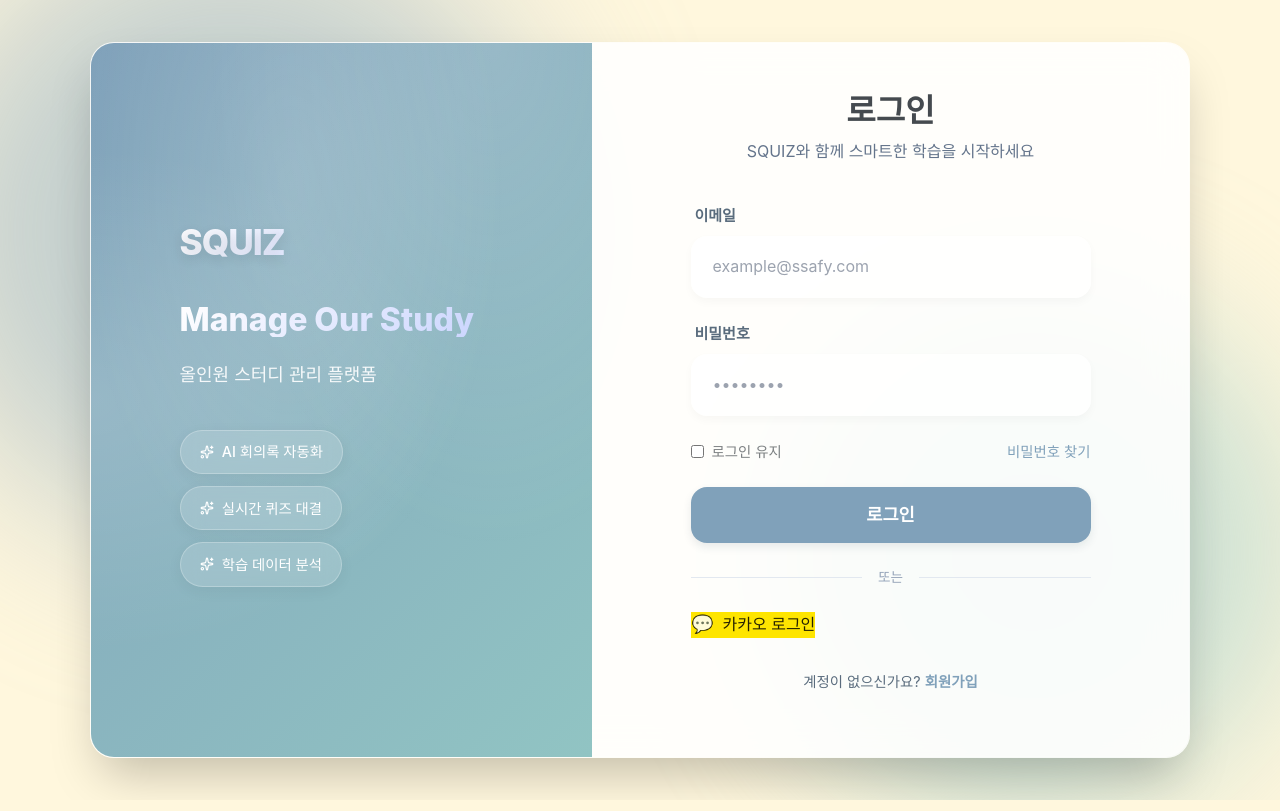
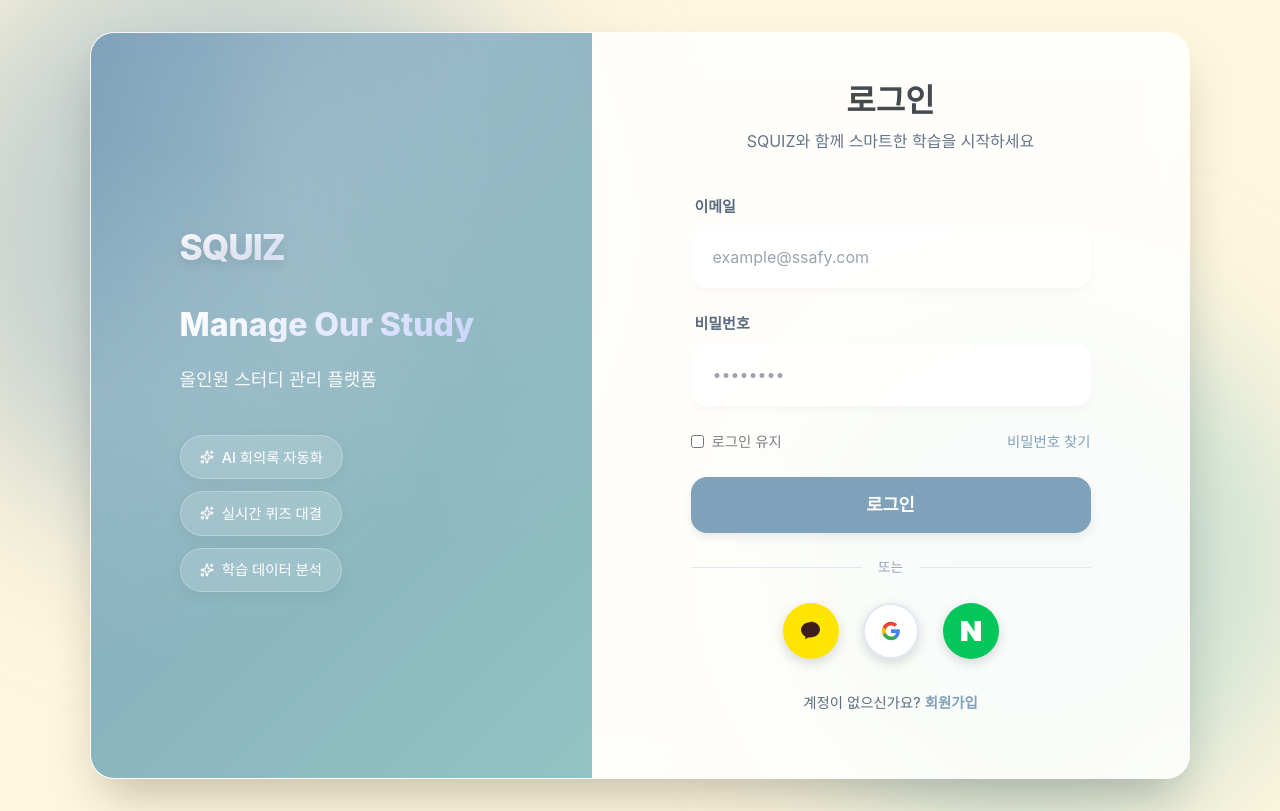
Before and after one commit to tkdgns11/SQUIZ, a React (Vite) app in the folder modustudy/frontend/: page /login in a window 1280 px wide. Built offline with nearby package versions, Linux system fonts and the light colour scheme.

Commit message:
[feat] auth : 소셜 로그인 UI를 동그란 아이콘 버튼으로 개선

```diff
--- a/modustudy/frontend/src/features/auth/AuthLayout.css
+++ b/modustudy/frontend/src/features/auth/AuthLayout.css
@@ -463,3 +463,66 @@
         border-radius: 0 0 var(--radius-login) var(--radius-login);
     }
 }
+
+/* 소셜 로그인 동그란 버튼 그룹 */
+.social-login-circle-group {
+    display: flex;
+    justify-content: center;
+    align-items: center;
+    gap: 1.5rem;
+    margin-top: 0.5rem;
+}
+
+/* 동그란 소셜 로그인 버튼 기본 스타일 */
+.social-circle-btn {
+    display: flex;
+    align-items: center;
+    justify-content: center;
+    width: 56px;
+    height: 56px;
+    border-radius: 50%;
+    border: none;
+    cursor: pointer;
+    transition: all 0.3s cubic-bezier(0.4, 0, 0.2, 1);
+    box-shadow: 0 4px 12px rgba(0, 0, 0, 0.15);
+}
+
+.social-circle-btn:hover {
+    transform: translateY(-4px) scale(1.05);
+    box-shadow: 0 8px 20px rgba(0, 0, 0, 0.2);
+}
+
+.social-circle-btn:active {
+    transform: translateY(-2px) scale(1.02);
+}
+
+/* 카카오 버튼 스타일 */
+.social-circle-btn.kakao {
+    background: #FEE500;
+    color: #3C1E1E;
+}
+
+.social-circle-btn.kakao:hover {
+    background: #FADA0A;
+}
+
+/* 구글 버튼 스타일 */
+.social-circle-btn.google {
+    background: #ffffff;
+    border: 2px solid #e2e8f0;
+}
+
+.social-circle-btn.google:hover {
+    background: #f8fafc;
+    border-color: #cbd5e1;
+}
+
+/* 네이버 버튼 스타일 */
+.social-circle-btn.naver {
+    background: #03C75A;
+    color: #ffffff;
+}
+
+.social-circle-btn.naver:hover {
+    background: #02b351;
+}
--- a/modustudy/frontend/src/features/auth/LoginPage.tsx
+++ b/modustudy/frontend/src/features/auth/LoginPage.tsx
@@ -36,9 +36,12 @@ export const LoginPage = () => {
                     <span>또는</span>
                 </div>
 
+                {/* 소셜 로그인 버튼 그룹 - 동그란 아이콘 버튼 */}
+                <div className="social-login-circle-group">
+                    {/* 카카오 로그인 버튼 */}
                     <button
                         type="button"
-                    className="btn-kakao"
+                        className="social-circle-btn kakao"
                         onClick={async () => {
                             try {
                                 const { authUrl } = await authApi.getKakaoAuthUrl();
@@ -48,10 +51,46 @@ export const LoginPage = () => {
                                 alert('카카오 로그인 페이지를 불러오는데 실패했습니다.');
                             }
                         }}
+                        title="카카오 로그인"
                     >
-                    <span className="social-logo">💬</span>
-                    카카오 로그인
+                        <svg viewBox="0 0 24 24" width="24" height="24" fill="currentColor">
+                            <path d="M12 3C6.48 3 2 6.58 2 11c0 2.8 1.86 5.26 4.64 6.68-.15.56-.52 2.02-.6 2.33-.09.38.14.42.29.31.12-.09 1.94-1.32 2.73-1.86.56.08 1.13.12 1.94.12 5.52 0 10-3.58 10-8 0-4.42-4.48-8-10-8z" />
+                        </svg>
                     </button>
+
+                    {/* 구글 로그인 버튼 */}
+                    <button
+                        type="button"
+                        className="social-circle-btn google"
+                        onClick={() => {
+                            // TODO: 구글 로그인 구현
+                            alert('구글 로그인은 준비 중입니다.');
+                        }}
+                        title="구글 로그인"
+                    >
+                        <svg viewBox="0 0 24 24" width="20" height="20">
+                            <path fill="#4285F4" d="M22.56 12.25c0-.78-.07-1.53-.2-2.25H12v4.26h5.92c-.26 1.37-1.04 2.53-2.21 3.31v2.77h3.57c2.08-1.92 3.28-4.74 3.28-8.09z" />
+                            <path fill="#34A853" d="M12 23c2.97 0 5.46-.98 7.28-2.66l-3.57-2.77c-.98.66-2.23 1.06-3.71 1.06-2.86 0-5.29-1.93-6.16-4.53H2.18v2.84C3.99 20.53 7.7 23 12 23z" />
+                            <path fill="#FBBC05" d="M5.84 14.09c-.22-.66-.35-1.36-.35-2.09s.13-1.43.35-2.09V7.07H2.18C1.43 8.55 1 10.22 1 12s.43 3.45 1.18 4.93l2.85-2.22.81-.62z" />
+                            <path fill="#EA4335" d="M12 5.38c1.62 0 3.06.56 4.21 1.64l3.15-3.15C17.45 2.09 14.97 1 12 1 7.7 1 3.99 3.47 2.18 7.07l3.66 2.84c.87-2.6 3.3-4.53 6.16-4.53z" />
+                        </svg>
+                    </button>
+
+                    {/* 네이버 로그인 버튼 */}
+                    <button
+                        type="button"
+                        className="social-circle-btn naver"
+                        onClick={() => {
+                            // TODO: 네이버 로그인 구현
+                            alert('네이버 로그인은 준비 중입니다.');
+                        }}
+                        title="네이버 로그인"
+                    >
+                        <svg viewBox="0 0 24 24" width="20" height="20" fill="currentColor">
+                            <path d="M16.273 12.845L7.376 0H0v24h7.727V11.155L16.624 24H24V0h-7.727v12.845z" />
+                        </svg>
+                    </button>
+                </div>
             </form>
 
             <p style={{ marginTop: '2rem', textAlign: 'center', fontSize: '0.9rem', color: 'var(--color-text-secondary)' }}>
```
Lines whose indentation alone changed are shown as unchanged.
